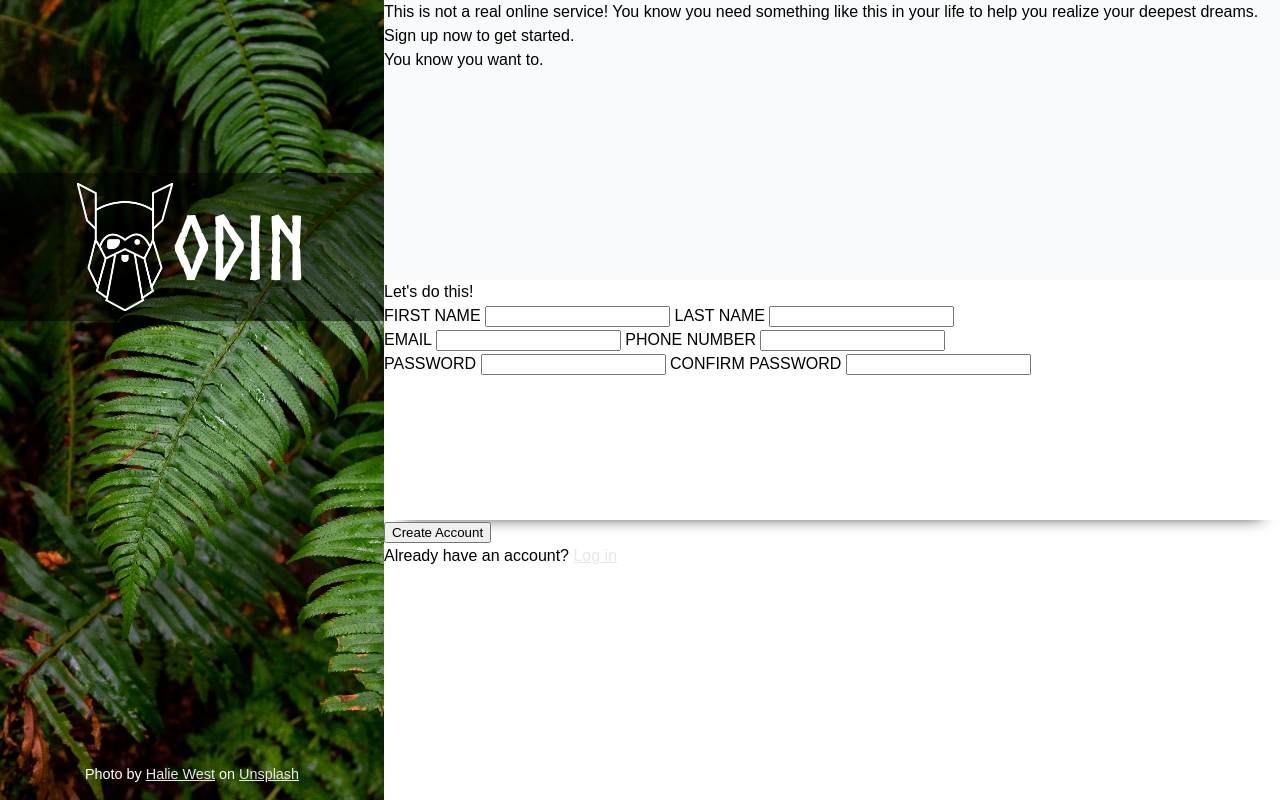
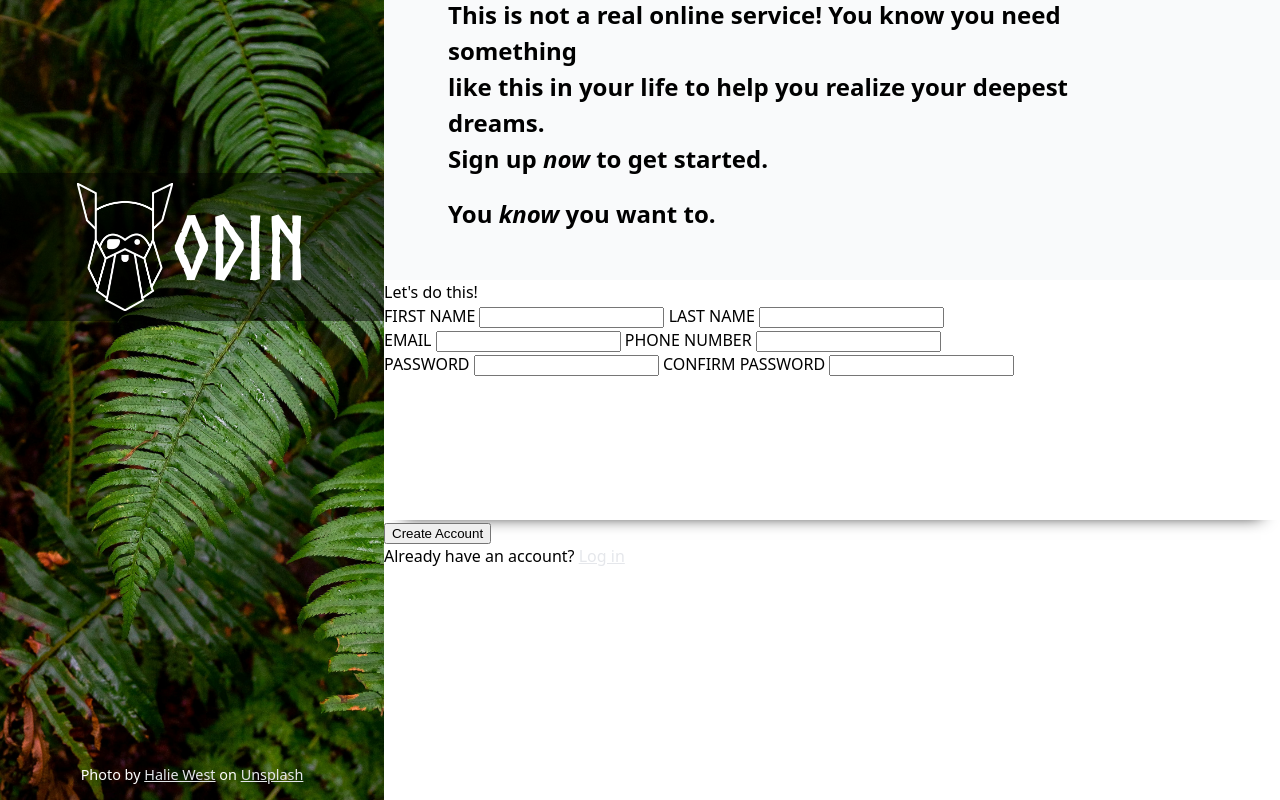
Before and after one commit to iolakk/sign-up-form, a plain HTML site: page index.html in a window 1280 px wide. Drawn offline with Linux system fonts and the light colour scheme.

Commit message:
Finish information section

```diff
--- a/index.html
+++ b/index.html
@@ -21,10 +21,10 @@
   <div class="sign-up">
     <div class="information-section">
       <p>This is not a real online service!
-        You know you need something like this in your life to help you realize your deepest dreams.
-        Sign up <em>now</em> to get started.
+        You know you need something<br> like this in your life to help you realize your deepest dreams.
+        <br>Sign up <i>now</i> to get started.
       </p>
-      <p>You <em>know</em> you want to.</p>
+      <p>You <i>know</i> you want to.</p>
     </div>
     <div class="form-middle">
       <form action="" method="get">
--- a/styles.css
+++ b/styles.css
@@ -1,9 +1,9 @@
 html, body, div, span, applet, object, iframe,
 h1, h2, h3, h4, h5, h6, p, blockquote, pre,
 a, abbr, acronym, address, big, cite, code,
-del, dfn, em, img, ins, kbd, q, s, samp,
+del, dfn, img, ins, kbd, q, s, samp,
 small, strike, strong, sub, sup, tt, var,
-b, u, i, center,
+b, u, center,
 dl, dt, dd, ol, ul, li,
 fieldset, form, label, legend,
 table, caption, tbody, tfoot, thead, tr, th, td,
@@ -60,7 +60,7 @@ body {
   display: flex;
   box-sizing: border-box;
 
-  font-family: Arial, system-ui, -apple-system, BlinkMacSystemFont, 'Segoe UI', Roboto, Oxygen, Ubuntu, Cantarell, 'Open Sans', 'Helvetica Neue', sans-serif;
+  font-family: system-ui, -apple-system, BlinkMacSystemFont, 'Segoe UI', Roboto, Oxygen, Ubuntu, Cantarell, 'Open Sans', 'Helvetica Neue', sans-serif;
 }
 
 a {
@@ -126,3 +126,23 @@ img[src="./images/odin-lined.png"] {
 	font-size: 0.9rem;
 	color: white;
 }
+
+.information-section {
+	font-size: 1.5rem;
+	font-weight: 600;
+
+	padding: 0 4rem;
+
+	display: flex;
+	flex-direction: column;
+	justify-content: flex-end;
+}
+
+.information-section p:first-of-type {
+	width: 50ch;
+}
+
+.information-section p:last-of-type {
+	margin-top: 1.2rem;
+	margin-bottom: 3rem;
+}
```
